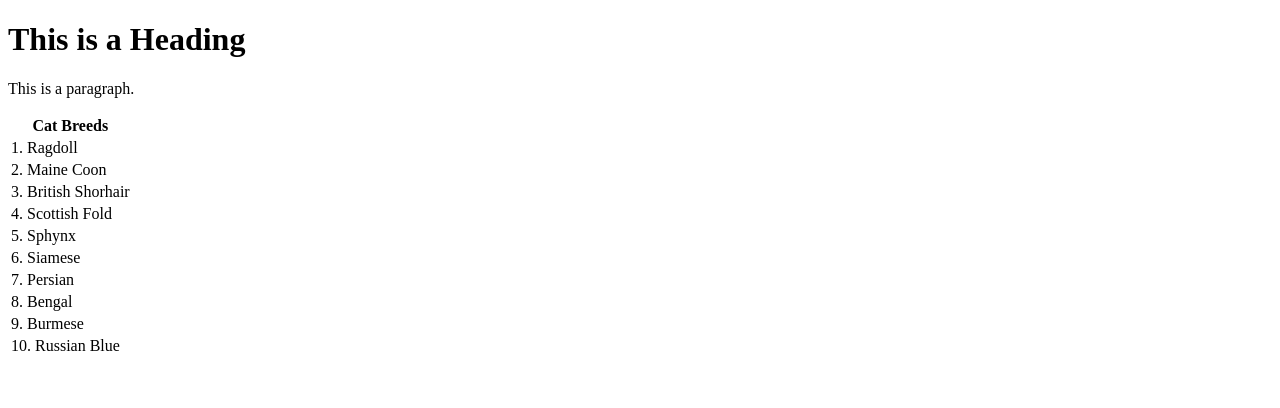
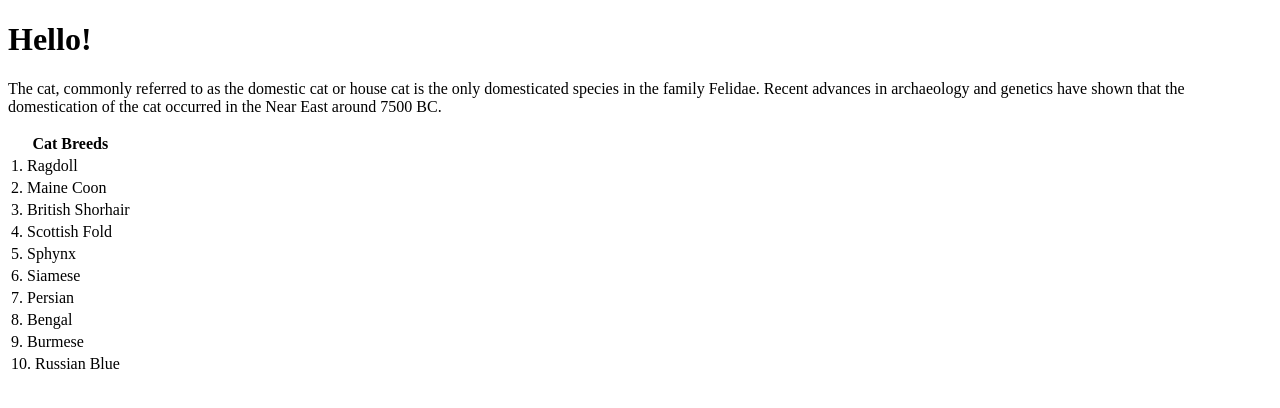
Before and after one commit to mpow3/eli.github.io, a plain HTML site: page index.html in a window 1280 px wide. Drawn offline with Linux system fonts and the light colour scheme.

Commit message:
Update index.html

```diff
--- a/index.html
+++ b/index.html
@@ -1,13 +1,12 @@
 <!DOCTYPE html>
 <html>
-<head>
+<head lang="en">
+<meta charset="UTF-8">
 <title>Top 10 Cat Breeds</title>
 </head>
 <body>
-
-<h1>This is a Heading</h1>
-<p>This is a paragraph.</p>
-
+<h1>Hello!</h1>
+<p>The cat, commonly referred to as the domestic cat or house cat is the only domesticated species in the family Felidae. Recent advances in archaeology and genetics have shown that the domestication of the cat occurred in the Near East around 7500 BC.</p>
 </body>
 </html>
 
```
